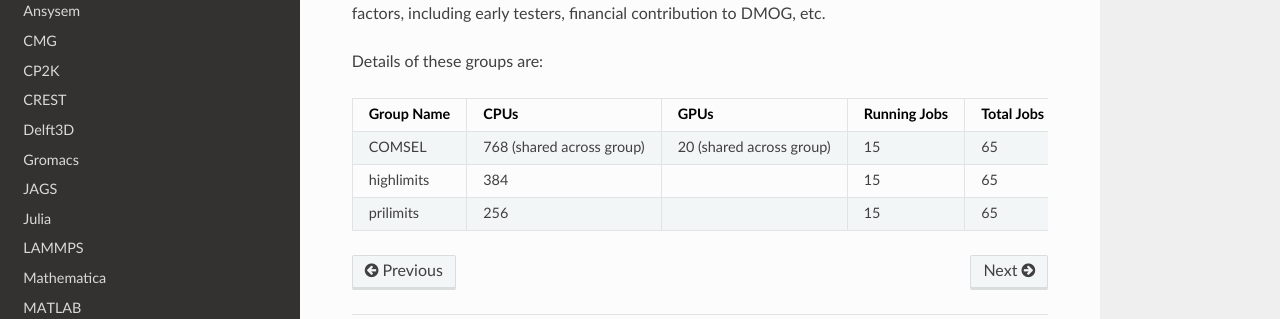
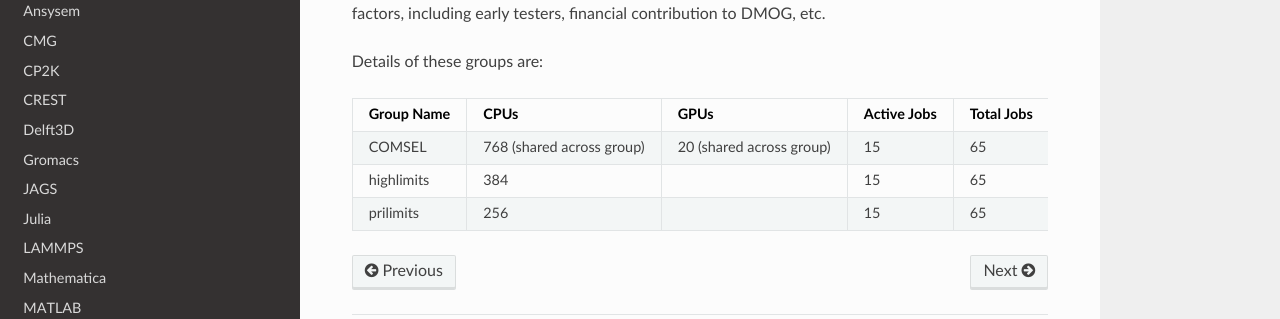
Before and after one commit to jm130/dmogdocs, a Sphinx documentation site: the page built from docs/source/admin/jobquotas.rst, in a window 1280 px wide and 986 px high. Shown: the part 566-885 px from the top of the window. Built offline with Sphinx 7.4.7 and the Read the Docs theme 3.1.0, drawn with Linux system fonts in a browser that asks for light colours.

Commit message:
Update jobquotas.rst

```diff
--- a/docs/source/admin/jobquotas.rst
+++ b/docs/source/admin/jobquotas.rst
@@ -27,8 +27,8 @@ Details of these groups are:
    * - Group Name
      - CPUs
      - GPUs
-     - Running Jobs
-     - Total Jobs in queue
+     - Active Jobs
+     - Total Jobs
    * - COMSEL
      - 768 (shared across group)
      - 20 (shared across group)
```
